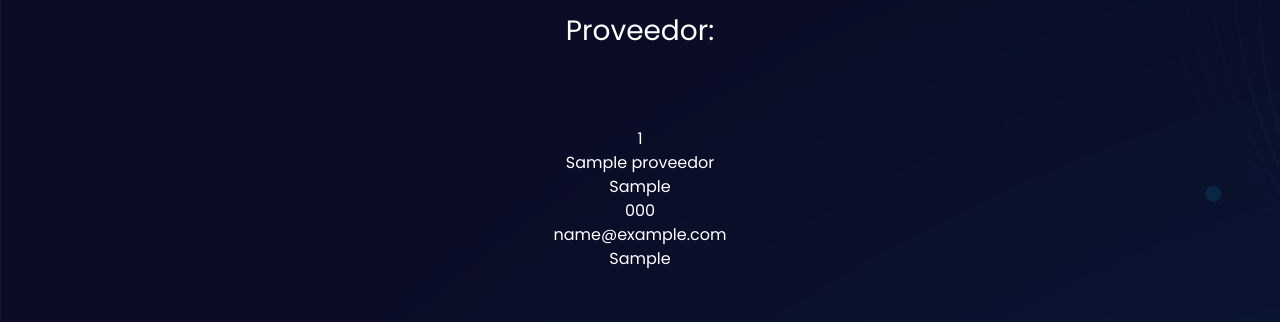
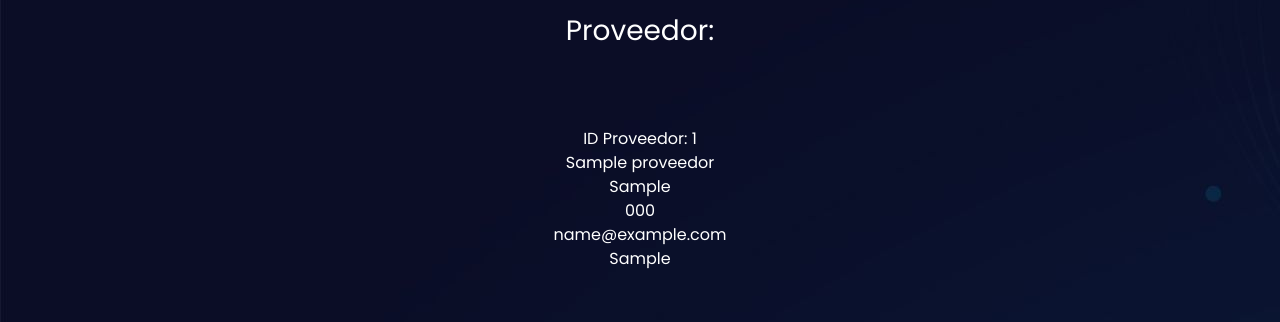
Before and after one commit to Aranzu/encargo1, a Django app: page /show_proveedor/1 in a window 1280 px wide. Shown: the part 264-586 px from the top of the page. Run offline with Django 3.2, Linux system fonts and the light colour scheme; tables that the repository leaves empty hold one stand-in row (values such as "Sample post").

Commit message:
add proveedor

```diff
--- a/Seguridad_login/proveedor/templates/add_proveedor.html
+++ b/Seguridad_login/proveedor/templates/add_proveedor.html
@@ -7,7 +7,7 @@
 		<h1 class="h3 mb-3 font-weight-normal text-white">Registrar Proveedor</h1>
         <br/><br/>
         {% if registrado %}
-            El proveedor ha sido registrado exitosamente
+            <h1 class="h3 mb-3 font-weight-normal text-white">El proveedor ha sido registrado exitosamente</h1>
 
         {% else %}
             <form action="" method=POST>
--- a/Seguridad_login/proveedor/templates/show_proveedor.html
+++ b/Seguridad_login/proveedor/templates/show_proveedor.html
@@ -9,7 +9,7 @@
         <div class="container">
 			<div class="row mt-3">
 				<div class="col text-white">
-                    {{ proveedor.IDProveedor }}<br/>
+                    ID Proveedor: {{ proveedor.IDProveedor }}<br/>
                     {{ proveedor.Nombre }}<br/>
                     {{ proveedor.Direccion }}<br/>
                     {{ proveedor.Telefono }}<br/>
```
